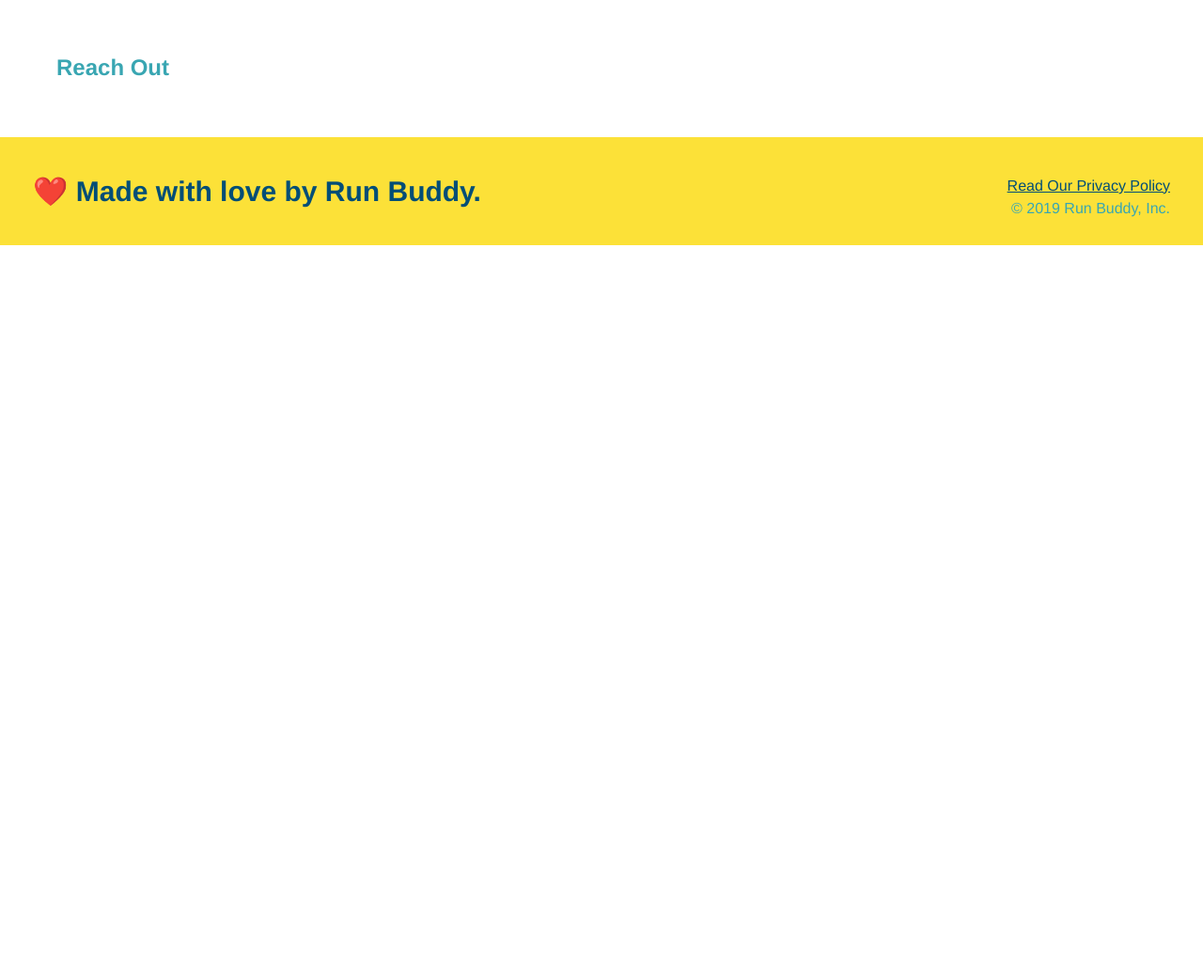
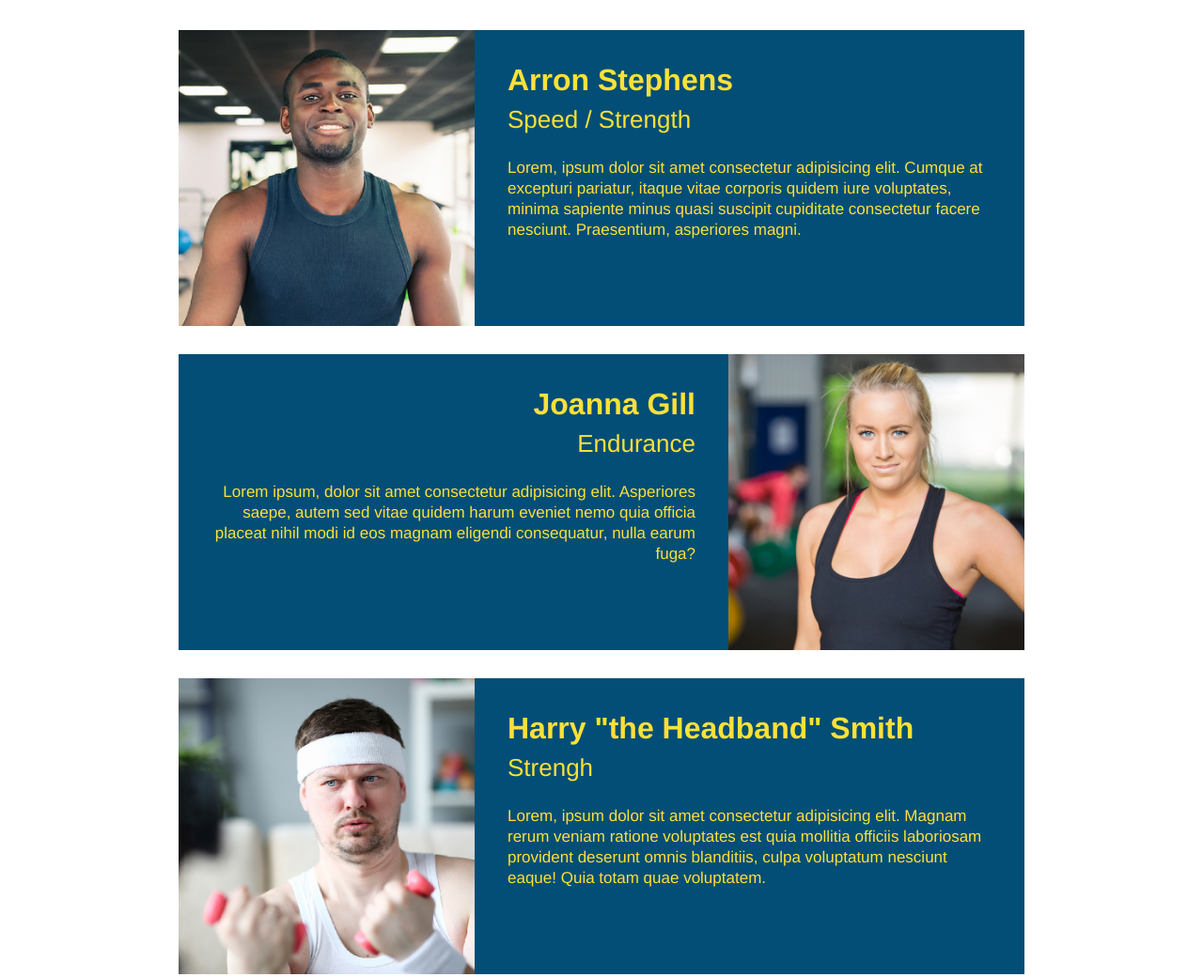
Before and after one commit to KLong75/run-buddy, a plain HTML site: page index.html in a window 1280 px wide. Shown: the part 2846-3886 px from the top of the page at 94% size. Before the commit the page ends 3107 px from the top, so only its background shows below. Drawn offline with Linux system fonts and the light colour scheme.

Commit message:
meet the trainers section

```diff
--- a/assets/css/style.css
+++ b/assets/css/style.css
@@ -181,3 +181,51 @@ section {
 .steps span {
     font-size: 38px;
 }
+
+.trainers {
+    text-align: center;
+}
+
+
+.trainer {
+    overflow: auto;
+    width: 900px;
+    margin:0 auto 30px auto;
+    background: #024e76;
+    color: #fce138
+}
+
+.trainer img {
+    width:35%;
+    float: left;
+}
+
+.trainer-bio {
+    padding: 35px;
+    float: left;
+    width: 65%;
+}
+
+.text-left {
+    text-align: left;
+}
+
+.text-right {
+    text-align: right;
+}
+
+.trainer-bio h3 {
+    font-size: 32px;
+    margin-bottom: 8px;
+}
+
+.trainer-bio h4 {
+    font-weight: lighter;
+    font-size: 26px;
+    margin-bottom:25px;
+}
+
+.trainer-bio p {
+    font-size: 17px;
+    line-height: 1.3;
+}
--- a/index.html
+++ b/index.html
@@ -111,8 +111,47 @@
 
 
    <!--"meet the trainers" section-->
-     <section>
-       <h2>Meet The Trainers</h2>
+     <section id="your-trainers" class="trainers">
+       <h2 class="section-title primary-border"> Meet The Trainers</h2>
+         <article class="trainer">
+           <img src="assets/images/trainer-1.jpg" alt="Arron Stephens in his workout clothes,
+           ready to pump iron" />
+           <div class="trainer-bio text-left">
+             <h3>Arron Stephens</h3>
+             <h4>Speed / Strength</h4>
+             <p>
+               Lorem, ipsum dolor sit amet consectetur adipisicing elit. Cumque at excepturi
+               pariatur, itaque vitae corporis quidem iure voluptates, minima sapiente minus
+               quasi suscipit cupiditate consectetur facere nesciunt. Praesentium, asperiores
+               magni.
+             </p>
+           </div>
+         </article>
+         <article class="trainer">
+           <div class="trainer-bio text-right">
+             <h3>Joanna Gill</h3>
+             <h4>Endurance</h4>
+             <p>
+               Lorem ipsum, dolor sit amet consectetur adipisicing elit. Asperiores saepe, autem
+               sed vitae quidem harum eveniet nemo quia officia placeat nihil modi id eos magnam
+               eligendi consequatur, nulla earum fuga?
+             </p>
+           </div>
+           <img src="assets/images/trainer-2.jpg" alt="Joanna Gill cooling off after a workout">
+         </article>
+         <article class="trainer">
+           <img src="./assets/images/trainer-3.jpg" alt="Harry Smith wearing a headband and lifting
+           comically small pink weights" />
+           <div class="trainer-bio text-left">
+             <h3>Harry "the Headband" Smith</h3>
+             <h4>Strengh</h4>
+             <p>
+               Lorem, ipsum dolor sit amet consectetur adipisicing elit. Magnam rerum veniam
+               ratione voluptates est quia mollitia officiis laboriosam provident deserunt omnis
+               blanditiis, culpa voluptatum nesciunt eaque! Quia totam quae voluptatem.
+             </p>
+           </div>
+         </article>
      </section>
 
    <!--"reach out" section-->
```
Also changed, not shown: assets/images/trainer-1.jpg (added), assets/images/trainer-2.jpg (added), assets/images/trainer-3.jpg (added).
